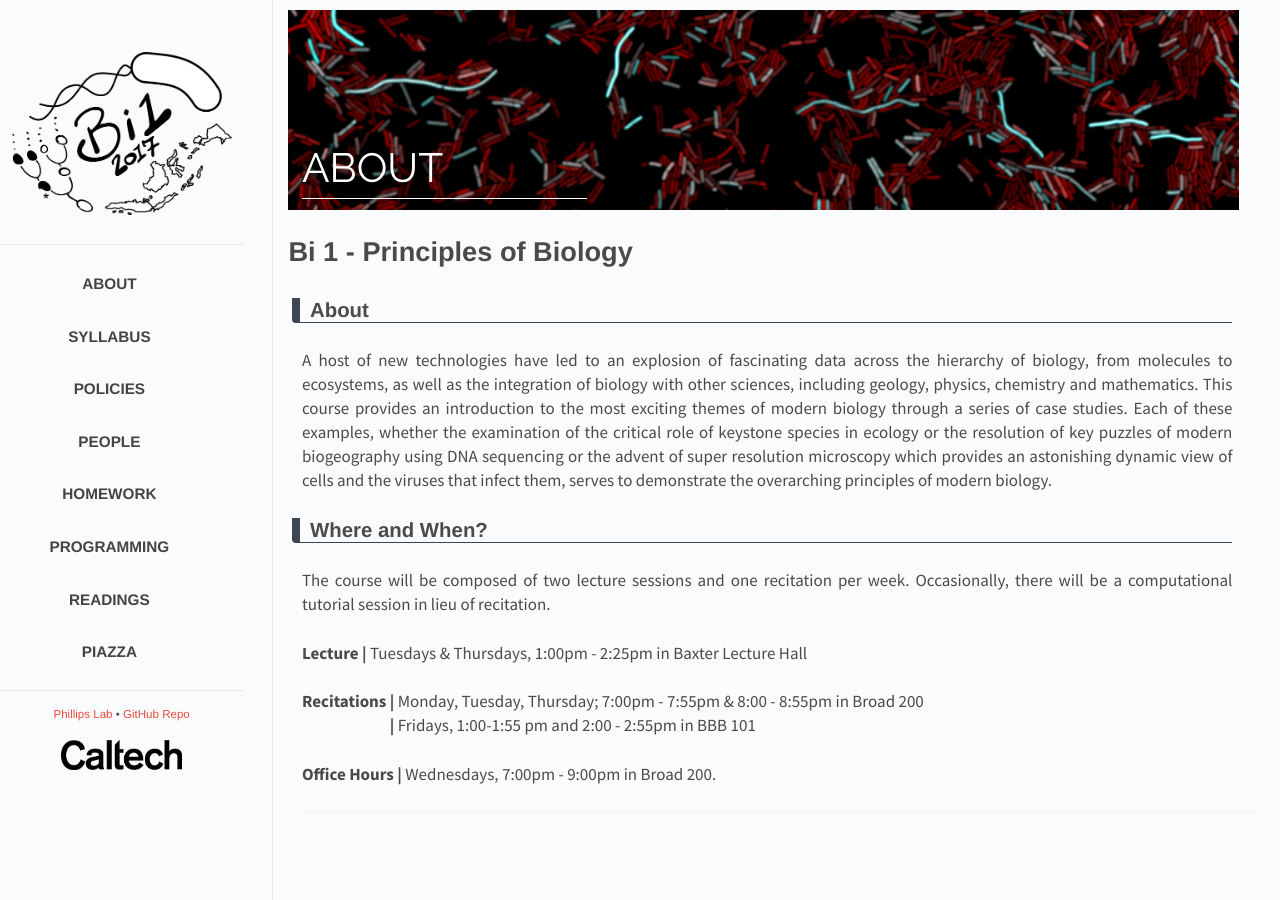
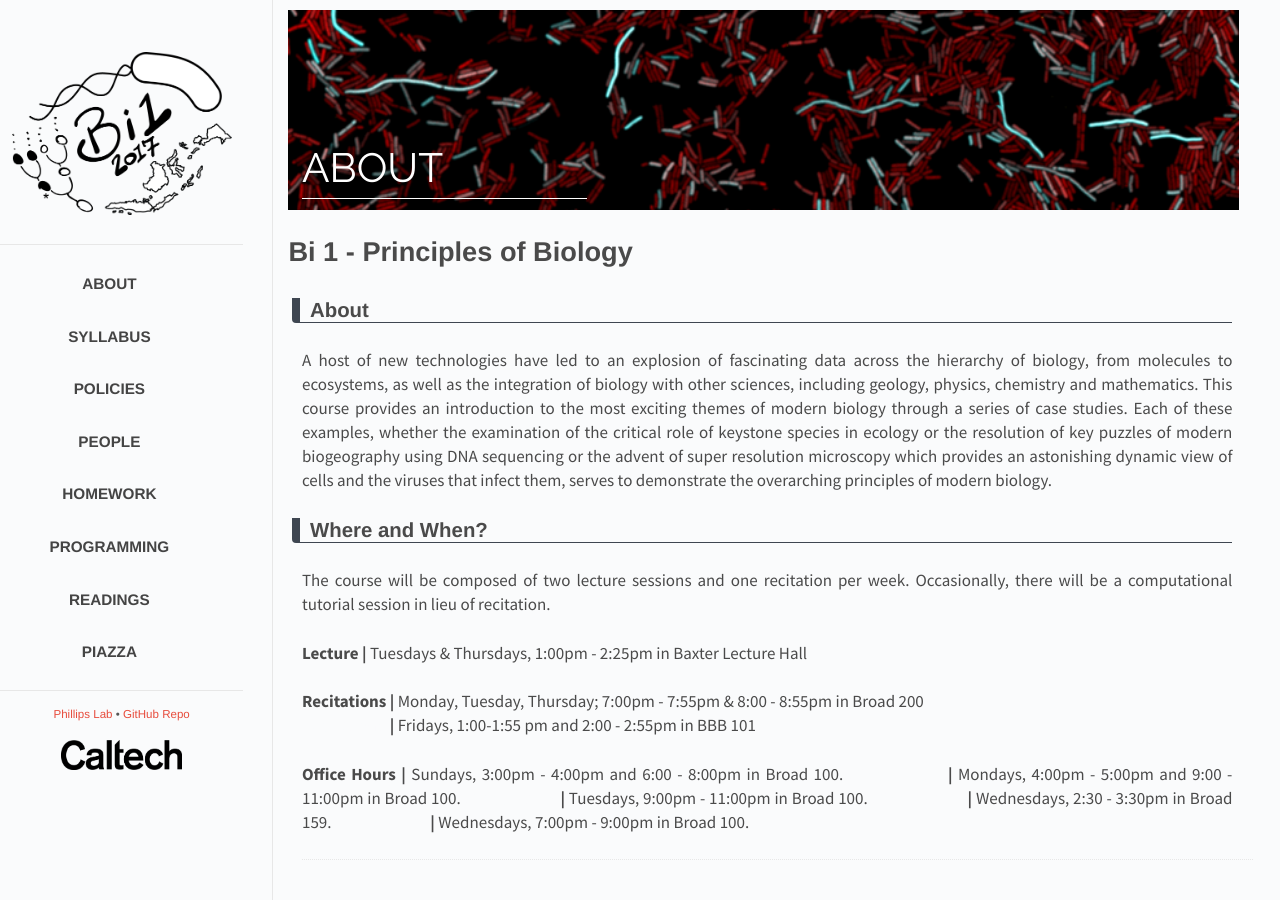
Before and after one commit to RPGroup-PBoC/bi1, a Jekyll site: the page built from _posts/2017-01-31-about.md, in a window 1280 px wide. Built offline with Jekyll 4.4.1, drawn with Linux system fonts in a browser that asks for light colours.

Commit message:
Added office hours information.

```diff
--- a/_posts/2017-01-31-about.md
+++ b/_posts/2017-01-31-about.md
@@ -30,4 +30,8 @@ recitation.
 **Recitations \|** Monday, Tuesday, Thursday; 7:00pm - 7:55pm & 8:00 - 8:55pm in Broad 200<br/>
 **<span style="color: #fafbfc;">Recitations</span> \|** Fridays, 1:00-1:55 pm and 2:00 - 2:55pm in BBB 101
 
-**Office Hours \|** Wednesdays, 7:00pm - 9:00pm in Broad 200.
+**Office Hours \|** Sundays, 3:00pm - 4:00pm and 6:00 - 8:00pm  in Broad 100.
+**<span style="color: #fafbfc;">Office Hours</span> \|** Mondays, 4:00pm - 5:00pm and 9:00 - 11:00pm  in Broad 100.
+**<span style="color: #fafbfc;">Office Hours</span> \|** Tuesdays, 9:00pm - 11:00pm in Broad 100.
+**<span style="color: #fafbfc;">Office Hours</span> \|** Wednesdays, 2:30 - 3:30pm in Broad 159.
+**<span style="color: #fafbfc;">Office Hours</span> \|** Wednesdays, 7:00pm - 9:00pm in Broad 100.
```
